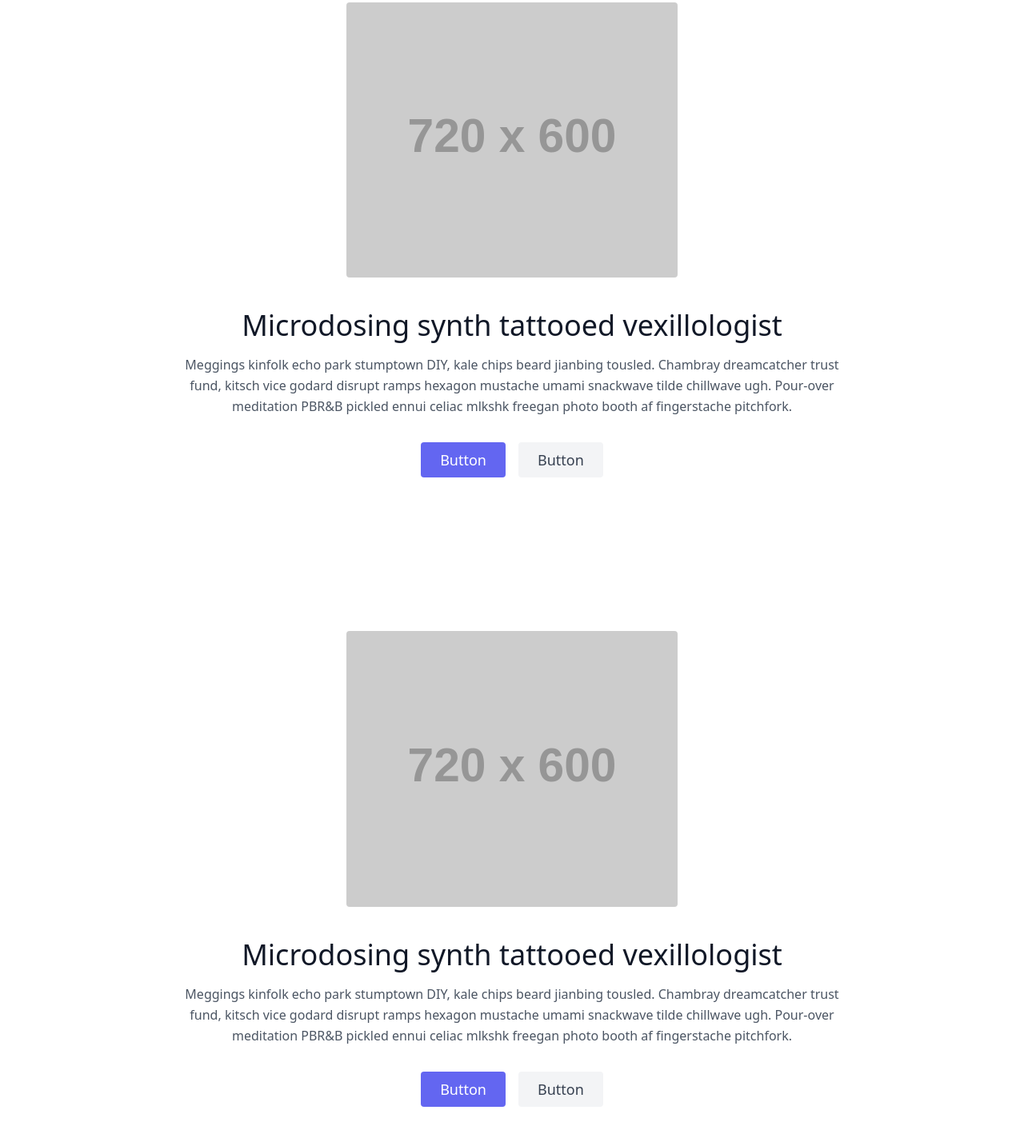
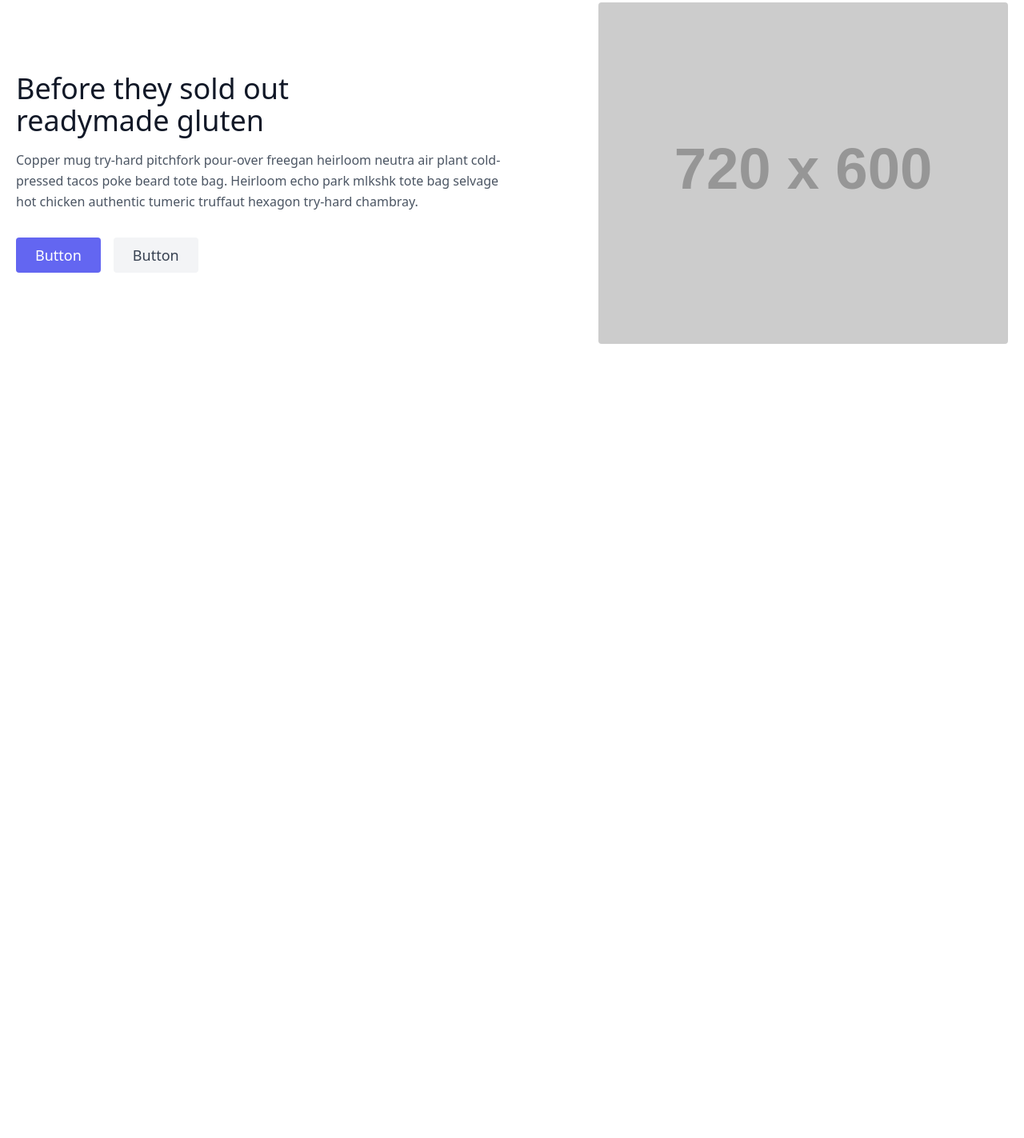
Before and after one commit to Ashutosh-JavaDev/PrarambhEdu, a website: page Public/index.html in a window 1280 px wide. Shown: the part 173-1596 px from the top of the page at 80% size. After the commit the page ends 800 px from the top, so only its background shows below. Drawn offline with nearby package versions, Linux system fonts and the light colour scheme; placeholder pictures from the web are drawn by us.

Commit message:
Educatas

```diff
--- a/Public/index.html
+++ b/Public/index.html
@@ -32,32 +32,25 @@
       </header>
       <!-- Hero Section -->
       <section class="text-gray-600 body-font">
-        <div class="container mx-auto flex px-5 py-24 items-center justify-center flex-col">
-          <img class="lg:w-2/6 md:w-3/6 w-5/6 mb-10 object-cover object-center rounded" alt="hero" src="https://dummyimage.com/720x600">
-          <div class="text-center lg:w-2/3 w-full">
-            <h1 class="title-font sm:text-4xl text-3xl mb-4 font-medium text-gray-900">Microdosing synth tattooed vexillologist</h1>
-            <p class="mb-8 leading-relaxed">Meggings kinfolk echo park stumptown DIY, kale chips beard jianbing tousled. Chambray dreamcatcher trust fund, kitsch vice godard disrupt ramps hexagon mustache umami snackwave tilde chillwave ugh. Pour-over meditation PBR&amp;B pickled ennui celiac mlkshk freegan photo booth af fingerstache pitchfork.</p>
+        <div class="container mx-auto flex px-5 py-24 md:flex-row flex-col items-center">
+          <div class="lg:flex-grow md:w-1/2 lg:pr-24 md:pr-16 flex flex-col md:items-start md:text-left mb-16 md:mb-0 items-center text-center">
+            <h1 class="title-font sm:text-4xl text-3xl mb-4 font-medium text-gray-900">Before they sold out
+              <br class="hidden lg:inline-block">readymade gluten
+            </h1>
+            <p class="mb-8 leading-relaxed">Copper mug try-hard pitchfork pour-over freegan heirloom neutra air plant cold-pressed tacos poke beard tote bag. Heirloom echo park mlkshk tote bag selvage hot chicken authentic tumeric truffaut hexagon try-hard chambray.</p>
             <div class="flex justify-center">
               <button class="inline-flex text-white bg-indigo-500 border-0 py-2 px-6 focus:outline-none hover:bg-indigo-600 rounded text-lg">Button</button>
               <button class="ml-4 inline-flex text-gray-700 bg-gray-100 border-0 py-2 px-6 focus:outline-none hover:bg-gray-200 rounded text-lg">Button</button>
             </div>
           </div>
-        </div>
-      </section>
-      <!--  -->
-      <section class="text-gray-600 body-font">
-        <div class="container mx-auto flex px-5 py-24 items-center justify-center flex-col">
-          <img class="lg:w-2/6 md:w-3/6 w-5/6 mb-10 object-cover object-center rounded" alt="hero" src="https://dummyimage.com/720x600">
-          <div class="text-center lg:w-2/3 w-full">
-            <h1 class="title-font sm:text-4xl text-3xl mb-4 font-medium text-gray-900">Microdosing synth tattooed vexillologist</h1>
-            <p class="mb-8 leading-relaxed">Meggings kinfolk echo park stumptown DIY, kale chips beard jianbing tousled. Chambray dreamcatcher trust fund, kitsch vice godard disrupt ramps hexagon mustache umami snackwave tilde chillwave ugh. Pour-over meditation PBR&amp;B pickled ennui celiac mlkshk freegan photo booth af fingerstache pitchfork.</p>
-            <div class="flex justify-center">
-              <button class="inline-flex text-white bg-indigo-500 border-0 py-2 px-6 focus:outline-none hover:bg-indigo-600 rounded text-lg">Button</button>
-              <button class="ml-4 inline-flex text-gray-700 bg-gray-100 border-0 py-2 px-6 focus:outline-none hover:bg-gray-200 rounded text-lg">Button</button>
-            </div>
+          <div class="lg:max-w-lg lg:w-full md:w-1/2 w-5/6">
+            <img class="object-cover object-center rounded" alt="hero" src="https://dummyimage.com/720x600">
           </div>
         </div>
       </section>
 
+      <!--  -->
+
+
 </body>
 </html>
```
Also changed, not shown: image/pexels-zhuhehuai-716281.jpg (added).
